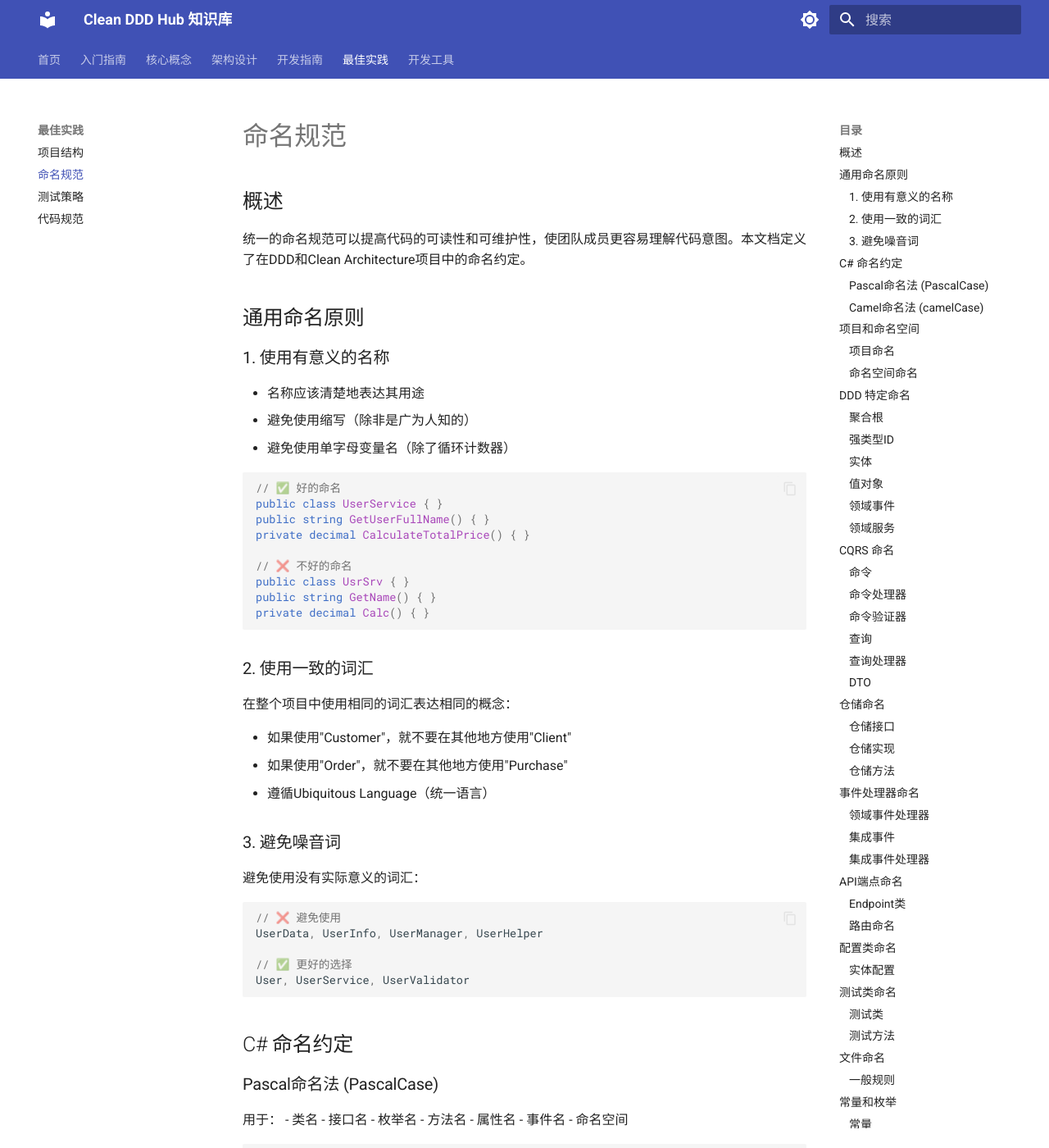
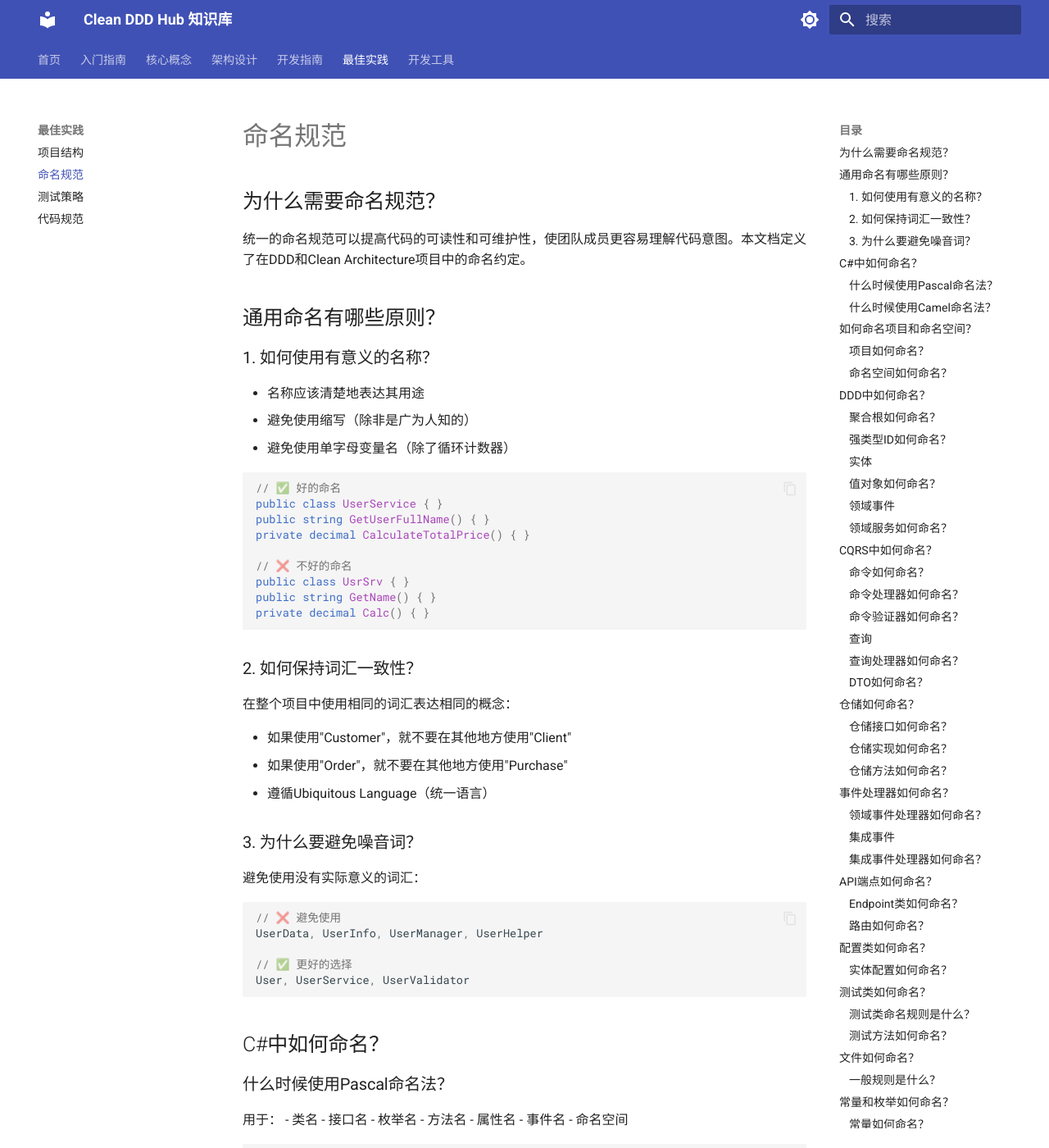
Before and after one commit to netcorepal/clean-ddd-hub, an MkDocs documentation site: the page built from docs/best-practices/naming-conventions.md, in a window 1280 px wide and 1400 px high. Shown: the whole window at 82% size. Built offline with MkDocs 1.6.1 and Material for MkDocs 9.7.7, drawn with Linux system fonts in a browser that asks for light colours; some of the changed text lies outside the part shown.

Commit message:
Convert all documentation to Q&A format for AI retrieval - Part 2
Co-authored-by: witskeeper <5594094+witskeeper@users.noreply.github.com>

````diff
--- a/docs/best-practices/naming-conventions.md
+++ b/docs/best-practices/naming-conventions.md
@@ -1,12 +1,12 @@
 # 命名规范
 
-## 概述
+## 为什么需要命名规范？
 
 统一的命名规范可以提高代码的可读性和可维护性，使团队成员更容易理解代码意图。本文档定义了在DDD和Clean Architecture项目中的命名约定。
 
-## 通用命名原则
+## 通用命名有哪些原则？
 
-### 1. 使用有意义的名称
+### 1. 如何使用有意义的名称？
 
 - 名称应该清楚地表达其用途
 - 避免使用缩写（除非是广为人知的）
@@ -24,7 +24,7 @@ public string GetName() { }
 private decimal Calc() { }
 ```
 
-### 2. 使用一致的词汇
+### 2. 如何保持词汇一致性？
 
 在整个项目中使用相同的词汇表达相同的概念：
 
@@ -32,7 +32,7 @@ private decimal Calc() { }
 - 如果使用"Order"，就不要在其他地方使用"Purchase"
 - 遵循Ubiquitous Language（统一语言）
 
-### 3. 避免噪音词
+### 3. 为什么要避免噪音词？
 
 避免使用没有实际意义的词汇：
 
@@ -44,9 +44,9 @@ UserData, UserInfo, UserManager, UserHelper
 User, UserService, UserValidator
 ```
 
-## C# 命名约定
+## C#中如何命名？
 
-### Pascal命名法 (PascalCase)
+### 什么时候使用Pascal命名法？
 
 用于：
 - 类名
@@ -67,7 +67,7 @@ public event EventHandler UserCreated;
 namespace MyProject.Domain.AggregatesModel { }
 ```
 
-### Camel命名法 (camelCase)
+### 什么时候使用Camel命名法？
 
 用于：
 - 局部变量
@@ -84,9 +84,9 @@ public void ProcessOrder(string customerName, decimal totalAmount)
 private readonly IUserRepository _userRepository;
 ```
 
-## 项目和命名空间
+## 如何命名项目和命名空间？
 
-### 项目命名
+### 项目如何命名？
 
 格式：`{CompanyName}.{ProjectName}.{Layer}`
 
@@ -96,7 +96,7 @@ MyCompany.OrderSystem.Infrastructure
 MyCompany.OrderSystem.Web
 ```
 
-### 命名空间命名
+### 命名空间如何命名？
 
 遵循项目结构：
 
@@ -109,9 +109,9 @@ namespace MyProject.Web.Application.Queries.Order;
 namespace MyProject.Web.Endpoints.User;
 ```
 
-## DDD 特定命名
+## DDD中如何命名？
 
-### 聚合根
+### 聚合根如何命名？
 
 - 使用领域中的名词
 - 不需要添加"Aggregate"后缀
@@ -128,7 +128,7 @@ public class UserAggregate : Entity<UserId>, IAggregateRoot { }
 public class OrderRoot : Entity<OrderId>, IAggregateRoot { }
 ```
 
-### 强类型ID
+### 强类型ID如何命名？
 
 格式：`{EntityName}Id`
 
@@ -149,7 +149,7 @@ public class Address : Entity<AddressId>, IEntity { }
 public class ContactInfo : Entity<ContactInfoId>, IEntity { }
 ```
 
-### 值对象
+### 值对象如何命名？
 
 - 使用描述性名词
 - 通常不需要"ValueObject"后缀
@@ -177,7 +177,7 @@ public record CreateUserEvent(User User) : IDomainEvent;
 public record PayingOrderEvent(Order Order) : IDomainEvent;
 ```
 
-### 领域服务
+### 领域服务如何命名？
 
 格式：`{Domain}{Action}Service` 或 `{Domain}Service`
 
@@ -187,9 +187,9 @@ public class ShippingCalculationService { }
 public class InventoryService { }
 ```
 
-## CQRS 命名
+## CQRS中如何命名？
 
-### 命令
+### 命令如何命名？
 
 格式：`{Action}{Entity}Command`
 
@@ -207,7 +207,7 @@ public record UserCreateCommand(...) : ICommand<UserId>;
 public record CreatingUserCommand(...) : ICommand<UserId>;
 ```
 
-### 命令处理器
+### 命令处理器如何命名？
 
 格式：`{CommandName}Handler`
 
@@ -216,7 +216,7 @@ public class CreateUserCommandHandler : ICommandHandler<CreateUserCommand, UserI
 public class UpdateUserEmailCommandHandler : ICommandHandler<UpdateUserEmailCommand> { }
 ```
 
-### 命令验证器
+### 命令验证器如何命名？
 
 格式：`{CommandName}Validator`
 
@@ -235,7 +235,7 @@ public record GetUserListQuery(int PageIndex, int PageSize) : IQuery<PagedData<U
 public record GetOrderDetailQuery(OrderId OrderId) : IQuery<OrderDetailDto>;
 ```
 
-### 查询处理器
+### 查询处理器如何命名？
 
 格式：`{QueryName}Handler`
 
@@ -244,7 +244,7 @@ public class GetUserQueryHandler : IQueryHandler<GetUserQuery, UserDto> { }
 public class GetUserListQueryHandler : IQueryHandler<GetUserListQuery, PagedData<UserListItemDto>> { }
 ```
 
-### DTO
+### DTO如何命名？
 
 格式：`{Entity}Dto` 或 `{Entity}{Purpose}Dto`
 
@@ -254,9 +254,9 @@ public record UserListItemDto(UserId Id, string Name, string Email);
 public record OrderDetailDto(OrderId Id, string CustomerName, List<OrderItemDto> Items);
 ```
 
-## 仓储命名
+## 仓储如何命名？
 
-### 仓储接口
+### 仓储接口如何命名？
 
 格式：`I{Entity}Repository`
 
@@ -265,7 +265,7 @@ public interface IUserRepository : IRepository<User, UserId> { }
 public interface IOrderRepository : IRepository<Order, OrderId> { }
 ```
 
-### 仓储实现
+### 仓储实现如何命名？
 
 格式：`{Entity}Repository`
 
@@ -274,7 +274,7 @@ public class UserRepository : RepositoryBase<User, UserId, ApplicationDbContext>
 public class OrderRepository : RepositoryBase<Order, OrderId, ApplicationDbContext>, IOrderRepository { }
 ```
 
-### 仓储方法
+### 仓储方法如何命名？
 
 使用业务语言，体现业务意图：
 
@@ -285,9 +285,9 @@ Task<List<Order>> GetPendingOrdersAsync(CancellationToken cancellationToken);
 Task<List<Product>> GetPublishedProductsAsync(CancellationToken cancellationToken);
 ```
 
-## 事件处理器命名
+## 事件处理器如何命名？
 
-### 领域事件处理器
+### 领域事件处理器如何命名？
 
 格式：`{DomainEvent}HandlerFor{Purpose}`
 
@@ -311,7 +311,7 @@ public record UserCreatedIntegrationEvent(
     DateTime CreatedTime);
 ```
 
-### 集成事件处理器
+### 集成事件处理器如何命名？
 
 格式：`{IntegrationEvent}Handler`
 
@@ -320,9 +320,9 @@ public class PaymentCompletedIntegrationEventHandler
     : IIntegrationEventHandler<PaymentCompletedIntegrationEvent> { }
 ```
 
-## API端点命名
+## API端点如何命名？
 
-### Endpoint类
+### Endpoint类如何命名？
 
 格式：`{Action}{Entity}Endpoint`
 
@@ -332,7 +332,7 @@ public class GetUserEndpoint : Endpoint<GetUserRequest, UserDto> { }
 public class UpdateUserEmailEndpoint : EndpointWithoutResponse<UpdateUserEmailRequest> { }
 ```
 
-### 路由命名
+### 路由如何命名？
 
 使用RESTful约定：
 
@@ -349,9 +349,9 @@ public class UpdateUserEmailEndpoint : EndpointWithoutResponse<UpdateUserEmailRe
 /api/OrderList
 ```
 
-## 配置类命名
+## 配置类如何命名？
 
-### 实体配置
+### 实体配置如何命名？
 
 格式：`{Entity}EntityConfiguration`
 
@@ -360,9 +360,9 @@ public class UserEntityConfiguration : IEntityTypeConfiguration<User> { }
 public class OrderEntityConfiguration : IEntityTypeConfiguration<Order> { }
 ```
 
-## 测试类命名
+## 测试类如何命名？
 
-### 测试类
+### 测试类命名规则是什么？
 
 格式：`{ClassUnderTest}Tests`
 
@@ -372,7 +372,7 @@ public class CreateUserCommandHandlerTests { }
 public class GetUserQueryHandlerTests { }
 ```
 
-### 测试方法
+### 测试方法如何命名？
 
 格式：`{MethodName}_{Scenario}_{ExpectedBehavior}`
 
@@ -387,9 +387,9 @@ public void ChangeEmail_WithValidEmail_ShouldUpdateEmail() { }
 public void ChangeEmail_WithInvalidEmail_ShouldThrowException() { }
 ```
 
-## 文件命名
+## 文件如何命名？
 
-### 一般规则
+### 一般规则是什么？
 
 - 文件名与主要类名一致
 - 使用PascalCase
@@ -405,9 +405,9 @@ UserEntityConfiguration.cs           # 实体配置
 UserTests.cs                         # 测试类
 ```
 
-## 常量和枚举
+## 常量和枚举如何命名？
 
-### 常量
+### 常量如何命名？
 
 使用UPPER_CASE（C#传统）或PascalCase（.NET约定）：
 
@@ -417,7 +417,7 @@ public const int MAX_PAGE_SIZE = 100;
 public const int MaxPageSize = 100;
 ```
 
-### 枚举
+### 枚举如何命名？
 
 使用PascalCase，枚举值也使用PascalCase：
 
@@ -433,7 +433,7 @@ public enum OrderStatus
 }
 ```
 
-## 异常命名
+## 异常如何命名？
 
 格式：`{Description}Exception`
 
@@ -443,9 +443,9 @@ public class InvalidOrderStateException : Exception { }
 public class UserNotFoundException : Exception { }
 ```
 
-## 缩写使用
+## 缩写如何使用？
 
-### 常见缩写
+### 哪些是常见缩写？
 
 可以使用的常见缩写：
 
@@ -457,7 +457,7 @@ public class UserNotFoundException : Exception { }
 - **EF** - Entity Framework
 - **DB** - Database
 
-### 缩写大小写
+### 缩写大小写规则是什么？
 
 - 2个字母的缩写：全大写（如 `ID`, `IO`）
 - 3个或更多字母：只首字母大写（如 `Api`, `Http`, `Sql`）
@@ -474,7 +474,7 @@ public string APIKey { get; set; }
 public HttpClient HTTPClient { get; set; }
 ```
 
-## 布尔值命名
+## 布尔值如何命名？
 
 使用明确的前缀：
 
@@ -491,7 +491,7 @@ public bool Permission { get; set; }
 public bool Editable { get; set; }
 ```
 
-## 集合命名
+## 集合如何命名？
 
 使用复数形式：
 
@@ -506,7 +506,7 @@ public List<User> UserList { get; set; }
 public IEnumerable<Order> OrderCollection { get; set; }
 ```
 
-## 异步方法命名
+## 异步方法如何命名？
 
 添加"Async"后缀：
 
@@ -516,7 +516,7 @@ public async Task<bool> EmailExistsAsync(string email) { }
 public async Task CreateUserAsync(User user) { }
 ```
 
-## 命名检查清单
+## 如何检查命名是否合格？
 
 在命名时，问自己：
 
@@ -527,7 +527,7 @@ public async Task CreateUserAsync(User user) { }
 5. ✅ 是否避免了缩写和噪音词？
 6. ✅ 是否容易被团队成员理解？
 
-## 相关文档
+## 在哪里可以找到相关文档？
 
 - [项目结构最佳实践](project-structure.md)
 - [代码规范](code-standards.md)
````
